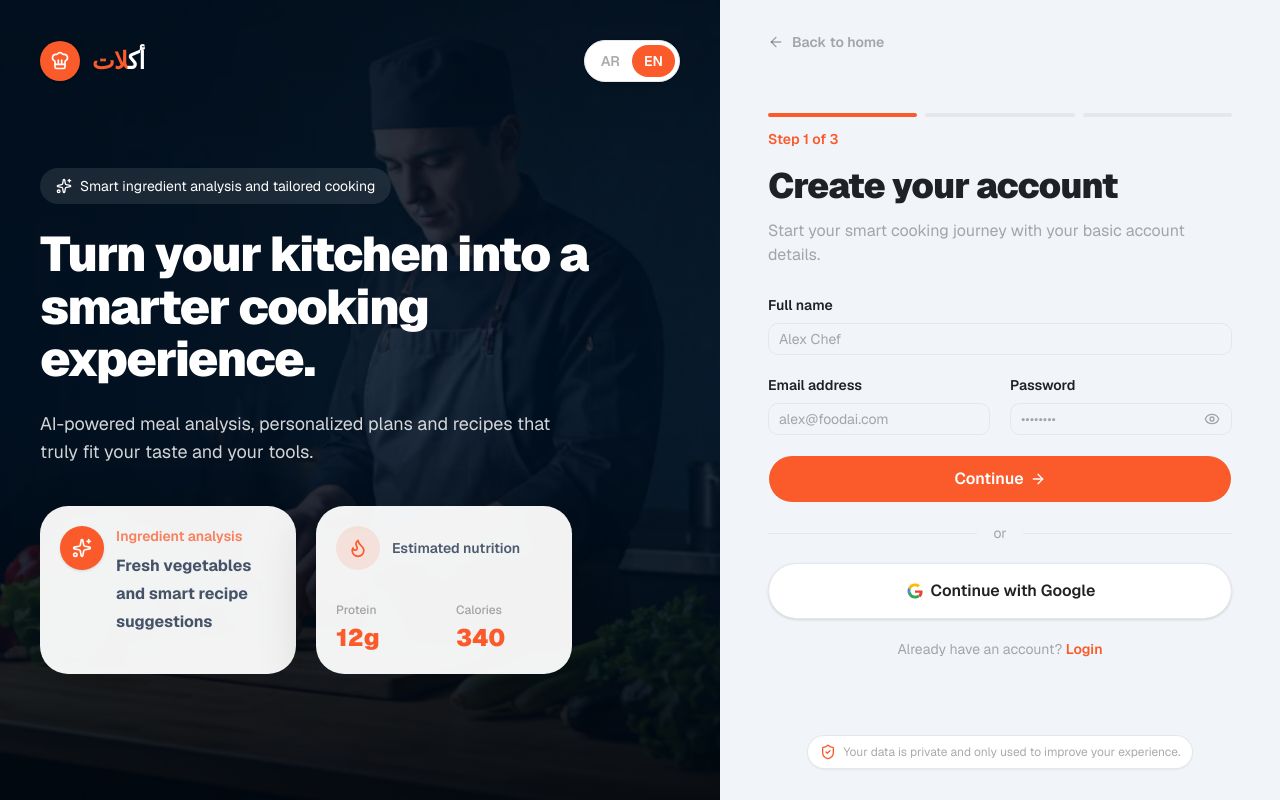
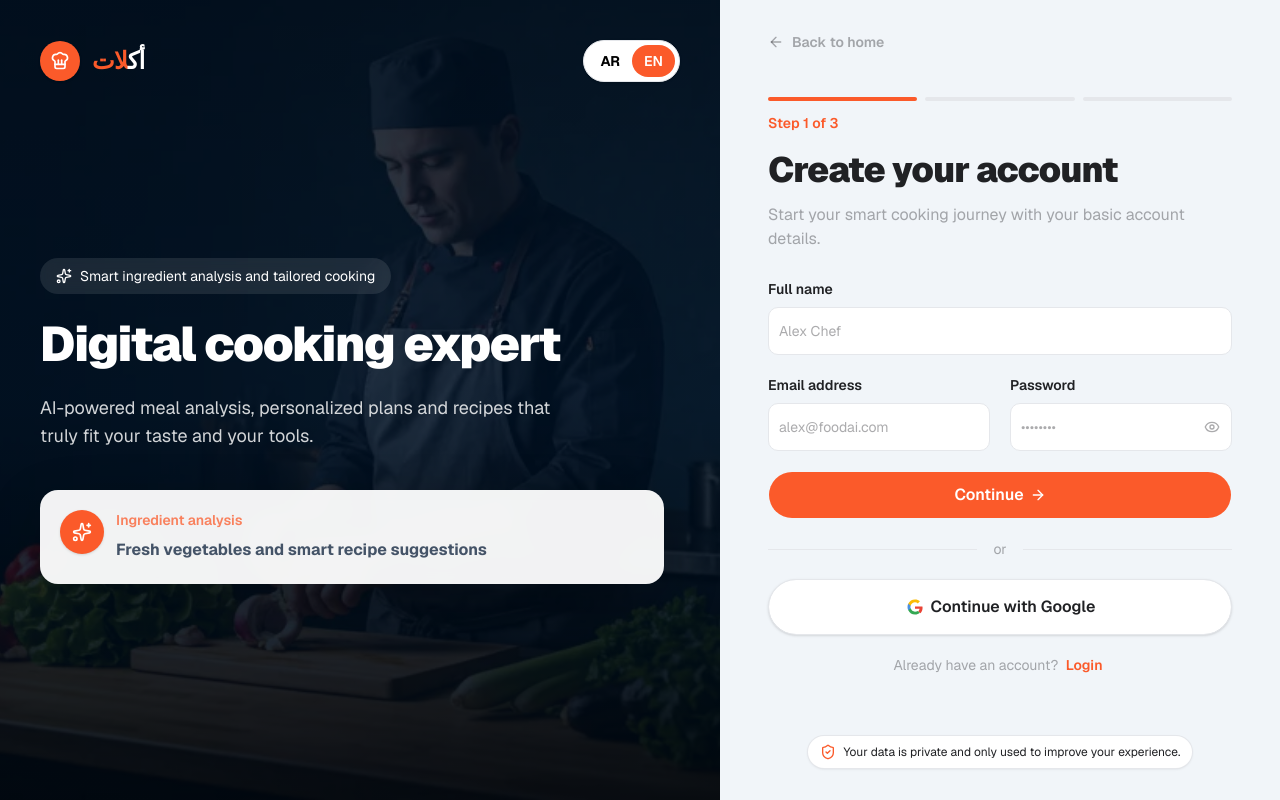
Before and after one commit to Amr-ahmed-98/Akalat, a Next.js app: page /en/register in a window 1280 px wide. Built offline with nearby package versions, Linux system fonts and the light colour scheme.

Commit message:
updating authentication

```diff
--- a/src/features/auth/ui/ForgotPasswordForm.tsx
+++ b/src/features/auth/ui/ForgotPasswordForm.tsx
@@ -72,7 +72,7 @@ export function ForgotPasswordForm() {
 
         <Button
           type="submit"
-          className="h-12 w-full rounded-full text-base font-semibold"
+          className="h-12 w-full rounded-full text-base font-semibold cursor-pointer"
           disabled={isSubmitting}
         >
           {isSubmitting ? t("loading") : t("submit")}
--- a/src/features/auth/ui/OtpVerificationForm.tsx
+++ b/src/features/auth/ui/OtpVerificationForm.tsx
@@ -156,7 +156,7 @@ export function OtpVerificationForm() {
         <Button
           type="button"
           onClick={handleSubmit}
-          className="h-12 w-full rounded-full text-base font-semibold"
+          className="h-12 w-full rounded-full text-base font-semibold cursor-pointer"
           disabled={isSubmitting}
         >
           {isSubmitting ? t("loading") : t("submit")}
--- a/src/features/auth/ui/RegisterForm.tsx
+++ b/src/features/auth/ui/RegisterForm.tsx
@@ -416,6 +416,7 @@ export function RegisterForm() {
                     autoComplete="name"
                     placeholder={t("fields.fullName.placeholder")}
                     {...register("fullName")}
+                    className="h-12 bg-card"
                   />
 
                   {errors.fullName && (
@@ -439,6 +440,7 @@ export function RegisterForm() {
                     autoComplete="email"
                     placeholder={t("fields.email.placeholder")}
                     {...register("email")}
+                    className="h-12 bg-card"
                   />
 
                   {errors.email && (
@@ -462,7 +464,7 @@ export function RegisterForm() {
                       type={showPassword ? "text" : "password"}
                       autoComplete="new-password"
                       placeholder={t("fields.password.placeholder")}
-                      className="pe-12"
+                      className="pe-12 h-12 bg-card"
                       {...register("password")}
                     />
 
@@ -494,7 +496,7 @@ export function RegisterForm() {
 
               <Button
                 type="button"
-                className="h-12 w-full rounded-full text-base font-semibold"
+                className="h-12 w-full rounded-full text-base font-semibold cursor-pointer"
                 onClick={() => {
                   if (validateStep(1)) {
                     setStep(2);
@@ -522,13 +524,14 @@ export function RegisterForm() {
               <GoogleAuthButton
                 label={t("actions.google")}
                 onClick={handleGoogleFlow}
+                className="cursor-pointer"
               />
 
               <p className="text-center text-sm text-muted-foreground">
                 {t("footer.haveAccount")}{" "}
                 <Link
                   href={`/${locale}/login`}
-                  className="font-semibold text-primary hover:underline"
+                  className="font-semibold text-primary hover:underline px-1"
                 >
                   {t("footer.login")}
                 </Link>
@@ -613,12 +616,13 @@ export function RegisterForm() {
                     value={allergyInput}
                     onChange={(event) => setAllergyInput(event.target.value)}
                     placeholder={t("sections.allergies.placeholder")}
+                    className="h-12 bg-card"
                   />
 
                   <Button
                     type="button"
                     variant="outline"
-                    className="h-12 rounded-2xl px-4"
+                    className="h-12 w-1/4 rounded-2xl px-4 border-dashed border-primary border-2 text-primary hover:bg-primary hover:text-ca"
                     onClick={addAllergy}
                   >
                     <Plus className="size-4" />
@@ -658,7 +662,7 @@ export function RegisterForm() {
                 <Button
                   type="button"
                   variant="outline"
-                  className="h-12 flex-1 rounded-full text-base font-semibold"
+                  className="h-12 flex-1 rounded-full text-base font-semibold cursor-pointer"
                   onClick={() => setStep(1)}
                 >
                   <ArrowLeft
@@ -669,7 +673,7 @@ export function RegisterForm() {
 
                 <Button
                   type="button"
-                  className="h-12 flex-1 rounded-full text-base font-semibold"
+                  className="h-12 flex-1 rounded-full text-base font-semibold cursor-pointer"
                   onClick={() => {
                     if (validateStep(2)) {
                       setStep(3);
@@ -804,11 +808,11 @@ export function RegisterForm() {
                 )}
               </section>
 
-              <div className="flex flex-col gap-3 sm:flex-row">
+              <div className="flex flex-col gap-3 sm:flex-row cursor-pointer">
                 <Button
                   type="button"
                   variant="outline"
-                  className="h-12 flex-1 rounded-full text-base font-semibold"
+                  className="h-12 flex-1 rounded-full text-base font-semibold cursor-pointer"
                   onClick={() => setStep(2)}
                 >
                   <ArrowLeft
@@ -819,7 +823,7 @@ export function RegisterForm() {
 
                 <Button
                   type="submit"
-                  className="h-12 flex-1 rounded-full text-base font-semibold"
+                  className="h-12 flex-1 rounded-full text-base font-semibold cursor-pointer"
                   disabled={isSubmitting}
                 >
                   {isSubmitting ? t("actions.loading") : t("actions.finish")}
@@ -880,7 +884,7 @@ function OptionChip({
       type="button"
       onClick={onClick}
       className={cn(
-        "inline-flex items-center gap-2 rounded-full border px-4 py-2 text-sm font-semibold transition-colors",
+        "inline-flex items-center gap-2 rounded-full border px-4 py-2 text-sm font-semibold transition-colors cursor-pointer",
         active
           ? "border-primary bg-primary text-primary-foreground"
           : "border-border bg-card text-foreground hover:border-primary/40",
--- a/src/features/auth/ui/ResetPasswordForm.tsx
+++ b/src/features/auth/ui/ResetPasswordForm.tsx
@@ -142,7 +142,7 @@ export function ResetPasswordForm() {
 
         <Button
           type="submit"
-          className="h-12 w-full rounded-full text-base font-semibold"
+          className="h-12 w-full rounded-full text-base font-semibold cursor-pointer"
           disabled={isSubmitting}
         >
           {isSubmitting ? t("loading") : t("submit")}
--- a/src/layouts/auth-layout.tsx
+++ b/src/layouts/auth-layout.tsx
@@ -34,7 +34,7 @@ export async function AuthLayout({ children, locale }: AuthLayoutProps) {
         />
 
         <div className="absolute inset-0 bg-secondary/76" />
-        <div className="absolute inset-0 bg-gradient-to-t from-black/65 via-black/25 to-black/35" />
+        <div className="absolute inset-0 bg-linear-to-t from-black/65 via-black/25 to-black/35" />
 
         <div className="absolute inset-x-0 top-0 z-10 flex items-center justify-between p-4 sm:p-6 lg:hidden">
           <BrandLogo tone="light" />
@@ -95,8 +95,7 @@ export async function AuthLayout({ children, locale }: AuthLayoutProps) {
                 </p>
               </div>
 
-              <div className="grid max-w-[34rem] gap-4 sm:grid-cols-[minmax(0,16rem)_minmax(0,16rem)] sm:items-stretch xl:max-w-[35rem] xl:gap-5">
-                <div className="flex h-full min-h-[168px] flex-col justify-between rounded-[28px] bg-white/95 p-5 text-slate-700 shadow-[0_20px_55px_rgba(0,0,0,0.22)] backdrop-blur">
+              <div className="flex h-full flex-col justify-between rounded-2xl bg-white/95 p-5 text-slate-700 shadow-[0_20px_55px_rgba(0,0,0,0.22)] backdrop-blur">
                 <div className="flex items-start gap-3">
                   <span className="grid size-11 shrink-0 place-items-center rounded-full bg-primary text-white shadow-sm">
                     <Sparkles className="size-5" />
@@ -109,37 +108,6 @@ export async function AuthLayout({ children, locale }: AuthLayoutProps) {
                     <p className="text-base font-bold leading-7 text-slate-700/90">
                       {t("topCardTitle")}
                     </p>
-                    </div>
-                  </div>
-                </div>
-
-                <div className="flex h-full min-h-[168px] flex-col justify-between rounded-[28px] bg-white/95 p-5 text-slate-700 shadow-[0_22px_60px_rgba(0,0,0,0.2)] backdrop-blur">
-                  <div className="mb-4 flex items-center gap-3">
-                    <span className="grid size-11 shrink-0 place-items-center rounded-full bg-primary/12 text-primary">
-                      <Flame className="size-5" />
-                    </span>
-
-                    <div className="space-y-1">
-                      <p className="text-sm font-semibold text-slate-700/85">
-                        {t("bottomCardLabel")}
-                      </p>
-                    </div>
-                  </div>
-
-                  <div className="grid grid-cols-2 gap-6">
-                    <div className="space-y-1">
-                      <p className="text-xs font-medium text-muted-foreground">
-                        {t("protein")}
-                      </p>
-                      <p className="text-2xl font-black text-primary">12g</p>
-                    </div>
-
-                    <div className="space-y-1">
-                      <p className="text-xs font-medium text-muted-foreground">
-                        {t("calories")}
-                      </p>
-                      <p className="text-2xl font-black text-primary">340</p>
-                    </div>
                   </div>
                 </div>
               </div>
@@ -175,7 +143,7 @@ export async function AuthLayout({ children, locale }: AuthLayoutProps) {
           </div>
 
           <div className="flex justify-center pt-4">
-            <div className="inline-flex items-center gap-2 rounded-full bg-card px-3 py-2 text-center text-xs text-muted-foreground shadow-sm ring-1 ring-border">
+            <div className="inline-flex items-center gap-2 rounded-full bg-card px-3 py-2 text-center text-xs text-foreground shadow-sm ring-1 ring-border">
               <ShieldCheck className="size-4 text-primary" />
               <span>{t("privacyNote")}</span>
             </div>
--- a/src/messages/ar.json
+++ b/src/messages/ar.json
@@ -8,7 +8,7 @@
       "privacyNote": "بياناتك خاصة وتُستخدم فقط لتحسين تجربتك.",
       "imageAlt": "شيف يحضّر الطعام داخل المطبخ",
       "heroBadge": "تحليل ذكي للمكونات وطهي مخصص لك",
-      "heroTitle": "حوّل مطبخك إلى تجربة طهي ذكية.",
+      "heroTitle": "خبير الطهي الرقمي",
       "heroDescription": "تحليل للوجبات بالذكاء الاصطناعي، وخطط ووصفات تناسب ذوقك وأدواتك فعلاً.",
       "topCardLabel": "تحليل المكونات",
       "topCardTitle": "خضروات طازجة واقتراحات وصفات ذكية",
--- a/src/messages/en.json
+++ b/src/messages/en.json
@@ -8,7 +8,7 @@
       "privacyNote": "Your data is private and only used to improve your experience.",
       "imageAlt": "Chef preparing food in the kitchen",
       "heroBadge": "Smart ingredient analysis and tailored cooking",
-      "heroTitle": "Turn your kitchen into a smarter cooking experience.",
+      "heroTitle": "Digital cooking expert",
       "heroDescription": "AI-powered meal analysis, personalized plans and recipes that truly fit your taste and your tools.",
       "topCardLabel": "Ingredient analysis",
       "topCardTitle": "Fresh vegetables and smart recipe suggestions",
--- a/src/shared/ui/language-switcher.tsx
+++ b/src/shared/ui/language-switcher.tsx
@@ -44,10 +44,10 @@ export function LanguageSwitcher() {
             href={href}
             locale={"false"}
             className={cn(
-              "rounded-full px-3 py-1.5 text-sm font-semibold transition-colors",
+              "rounded-full px-3 py-1.5 text-sm font-semibold transition-colors  ",
               active
                 ? "bg-primary text-primary-foreground"
-                : "text-muted-foreground hover:text-foreground",
+                : "text-black font-bold  hover:text-muted-foreground",
             )}
           >
             {locale === "ar" ? "AR" : "EN"}
```
Also changed, not shown: src/features/auth/ui/AuthOptionCard.tsx (+4 -4 lines), src/features/auth/ui/LoginForm.tsx (+10 -5 lines). Lines whose indentation alone changed are shown as unchanged.
